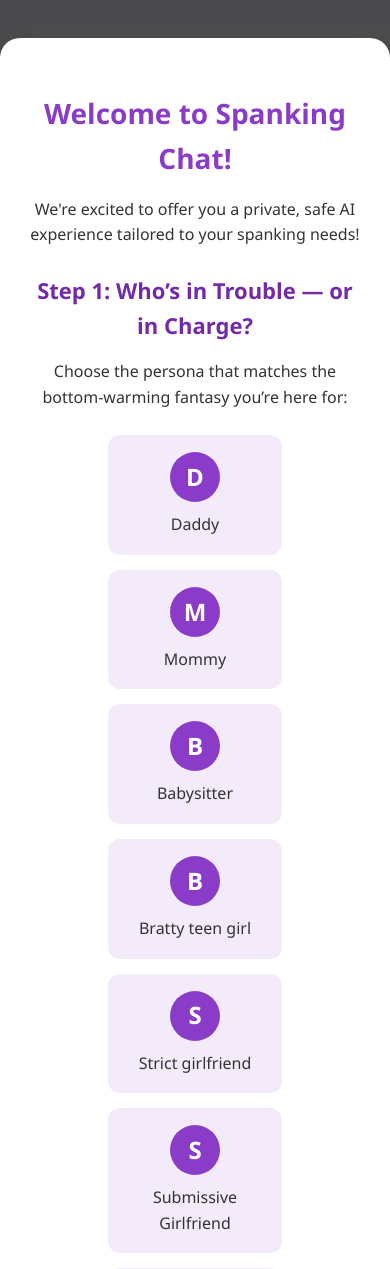
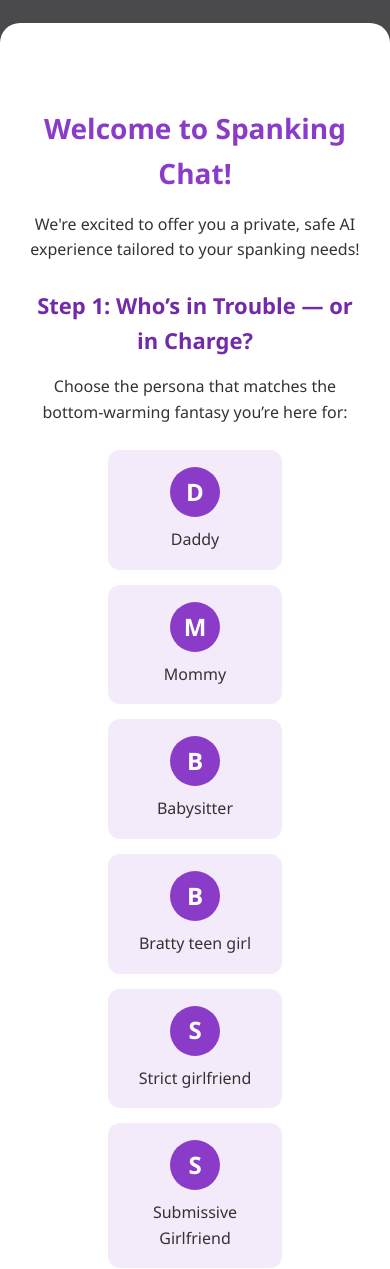
Before and after one commit to fleetingforest/spanko_chats, a Flask app: page / in a window 390 px wide; the page is wider, and only the part inside the window is pictured. Shown: the top 1269 px of that part. Run offline with Flask 3, Linux system fonts and the light colour scheme.

Commit message:
Working on mobile css

```diff
--- a/static/style.css
+++ b/static/style.css
@@ -500,6 +500,11 @@ select {
     .user-message, .ai-message {
         max-width: 90%;
     }
+
+    /* Fix onboarding overlay spacing on mobile */
+    .onboarding-content {
+        padding-top: 60px;
+    }
 }
 
 /* Mobile floating Next button for onboarding */
```
